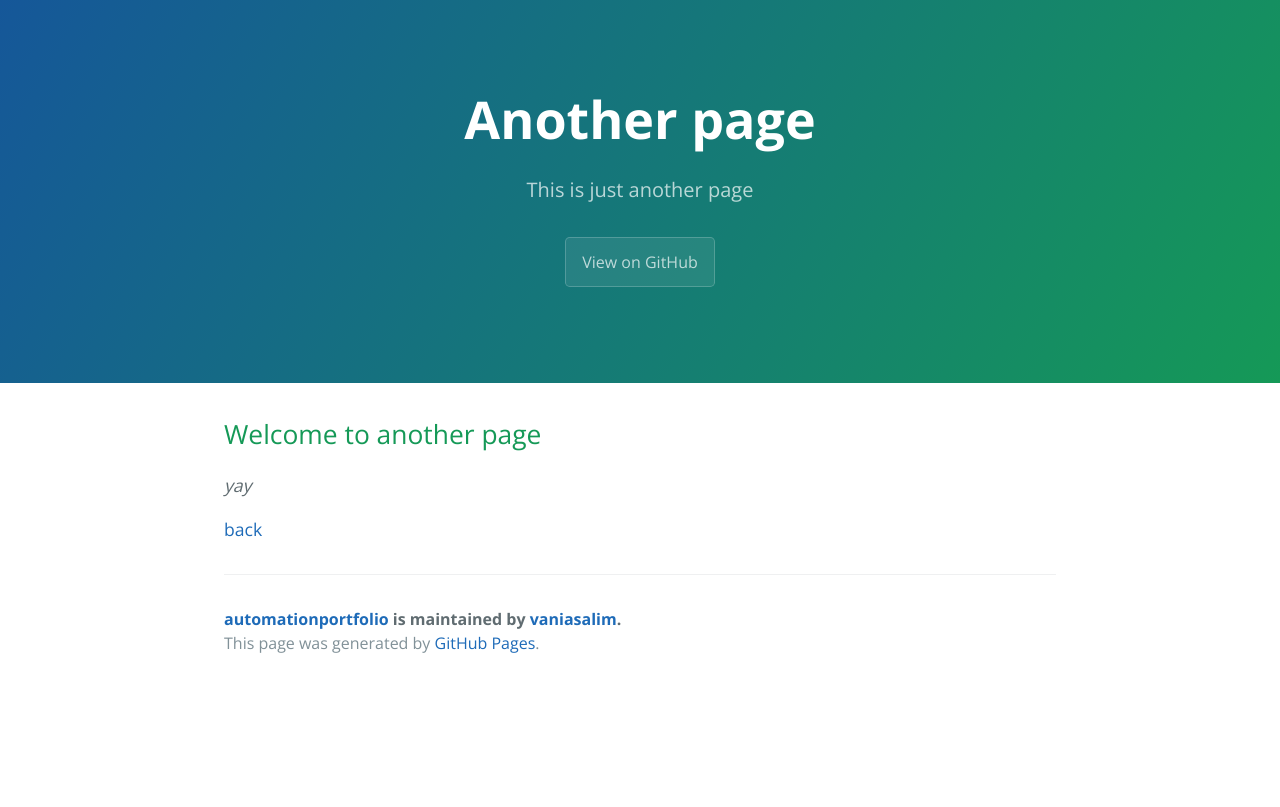
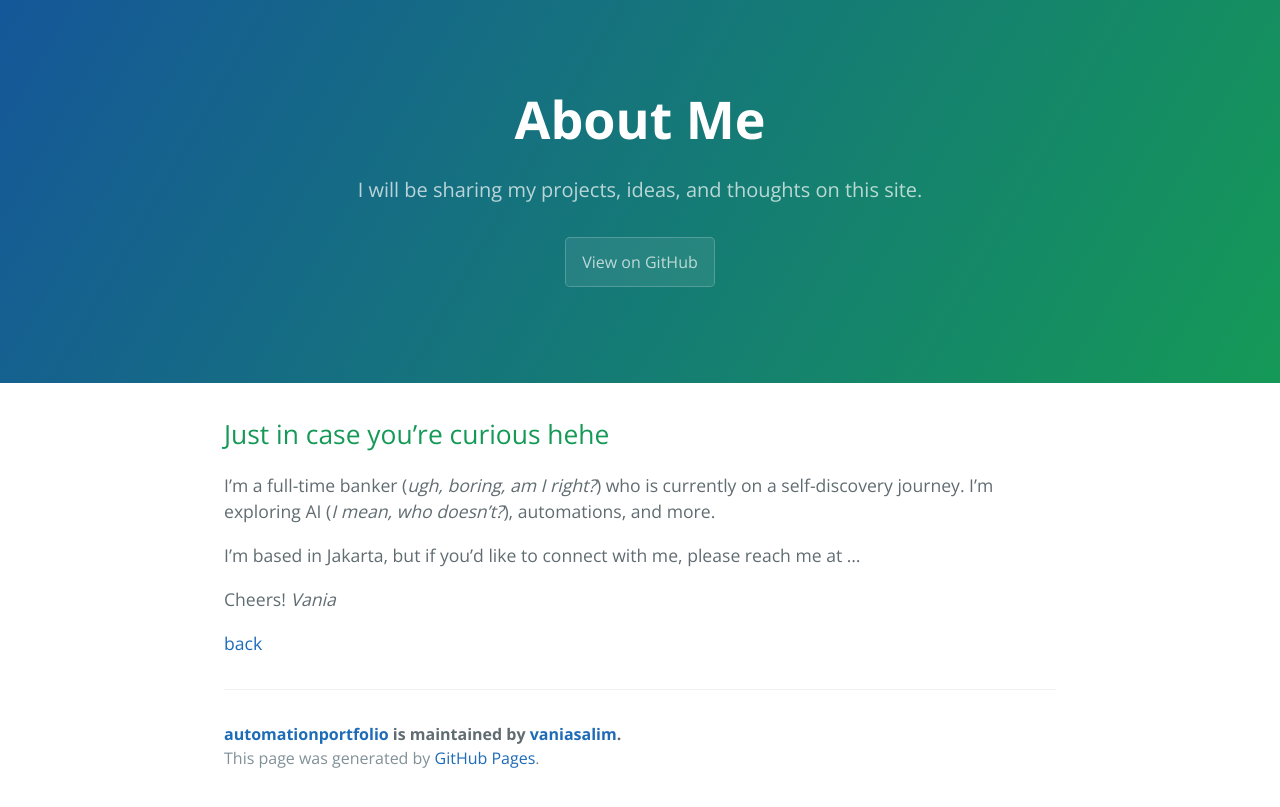
Before and after one commit to vaniasalim/automationportfolio, a Jekyll site: the page built from another-page.md, in a window 1280 px wide. Shown: the top 807 px of the page. Built offline with Jekyll 4.4.1, drawn with Linux system fonts in a browser that asks for light colours.

Commit message:
Update about me pages.md

```diff
--- a/another-page.md
+++ b/another-page.md
@@ -1,11 +1,16 @@
 ---
 layout: default
-title: Another page
-description: This is just another page
+title: About Me
+description:
 ---
 
-## Welcome to another page
+## Just in case you're curious hehe
 
-_yay_
+I'm a full-time banker (_ugh, boring, am I right?_) who is currently on a self-discovery journey. I'm exploring AI (_I mean, who doesn't?_), automations, and more.
+
+I'm based in Jakarta, but if you'd like to connect with me, please reach me at ...
+
+Cheers!
+_Vania_
 
 [back](./)
```
